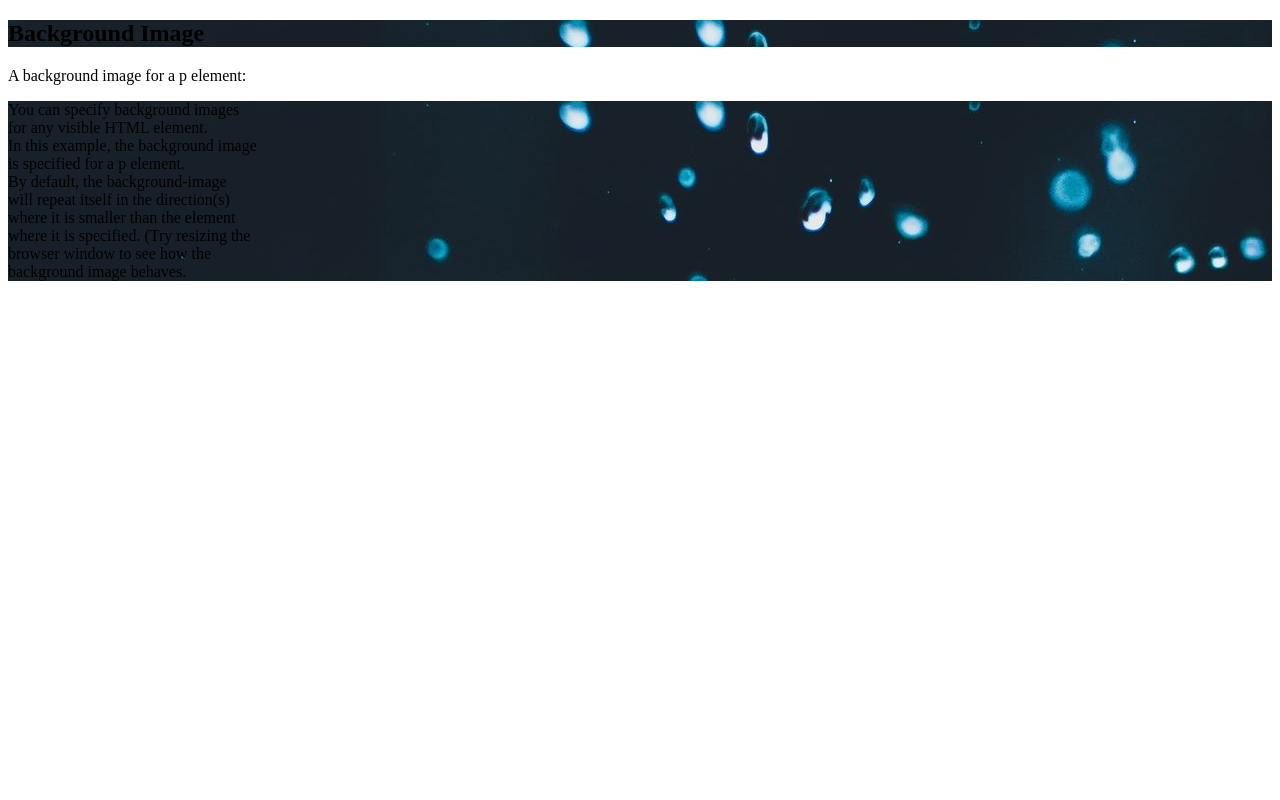
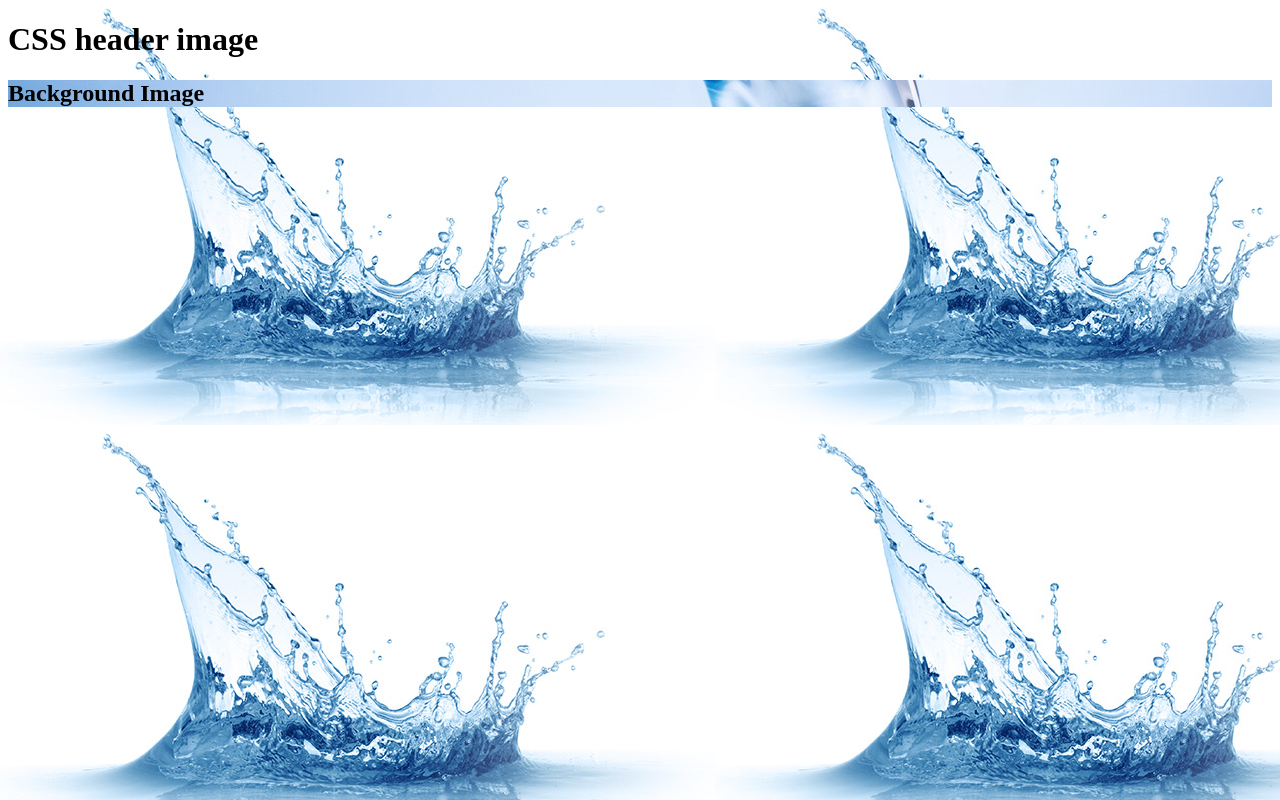
Before and after one commit to SharminAnu/SharminAnu.github.io, a plain HTML site: page index.html in a window 1280 px wide. Drawn offline with Linux system fonts and the light colour scheme.

Commit message:
index.html

```diff
--- a/index.html
+++ b/index.html
@@ -1,23 +1,44 @@
 <!DOCTYPE html>
 <html>
+<head>
+<style>
+
+body{
+      background-image: url("3.jpg");
+      background-color: #cccccc;
+    }
+
+.header-image {
+background-image: url(“2.jpg”);
+background-position: center;
+background-repeat: no-repeat;
+position: relative;
+background-size: cover;
+}
+
+.header-text {
+text-align: center
+position: relative;
+top: 60%;
+left: 50%;
+transform: translate(-50%, -50%);
+color:black;
+}
+
+</style>
+</head>
+
 <body>
 
-<h2 style="background-image: url('1.jpg');">Background Image</h2>
+<div class= “header-image”>
+<div class= “header-text”>
+<h1> CSS header image </h1>
+</div>
+</div>
 
-<p>A background image for a p element:</p>
+<h2 style="background-image: url('2.jpg');">Background Image</h2>
 
-<p style="background-image: url('1.jpg');">
-You can specify background images<br>
-for any visible HTML element.<br>
-In this example, the background image<br>
-is specified for a p element.<br>
-By default, the background-image<br>
-will repeat itself in the direction(s)<br>
-where it is smaller than the element<br>
-where it is specified. (Try resizing the<br>
-browser window to see how the<br>
-background image behaves.
-</p>
+
 
 </body>
 </html>
```
Also changed, not shown: 2.jpg (added), 3.jpg (added), 1 other file.
